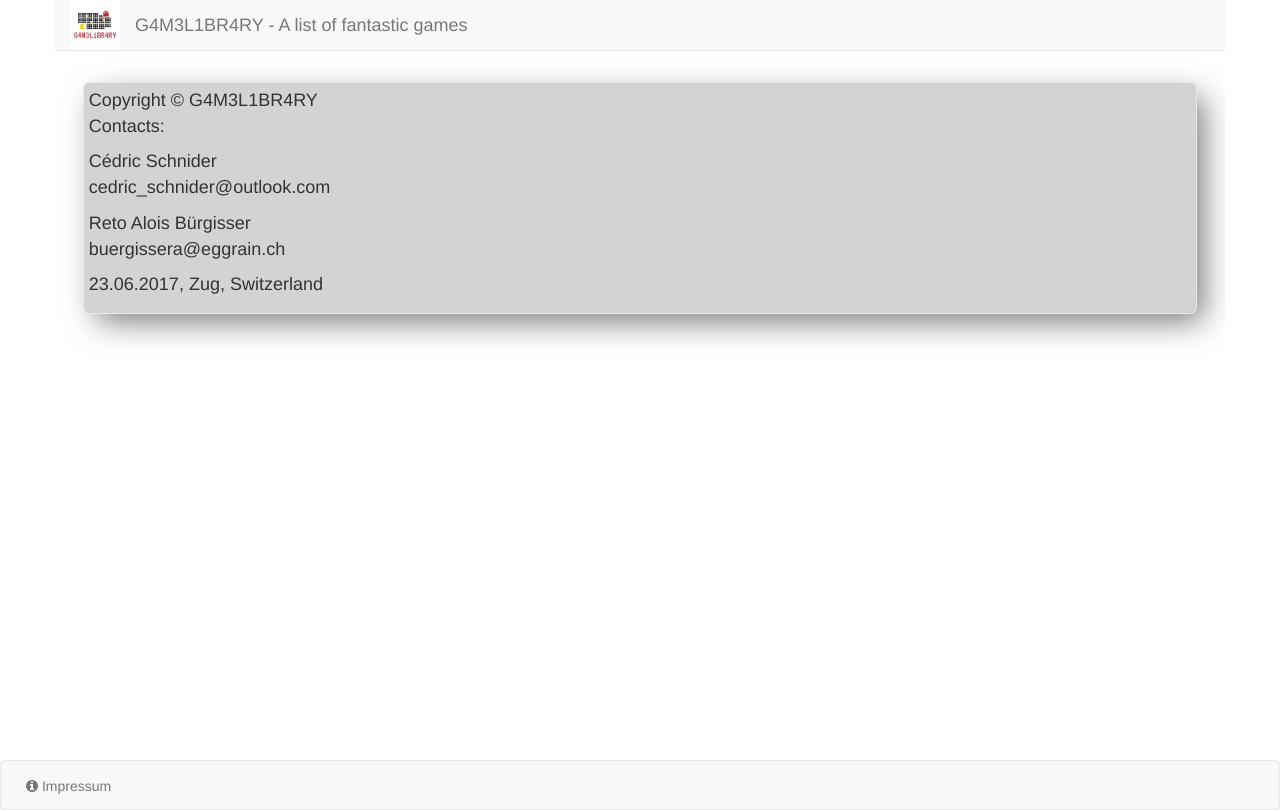
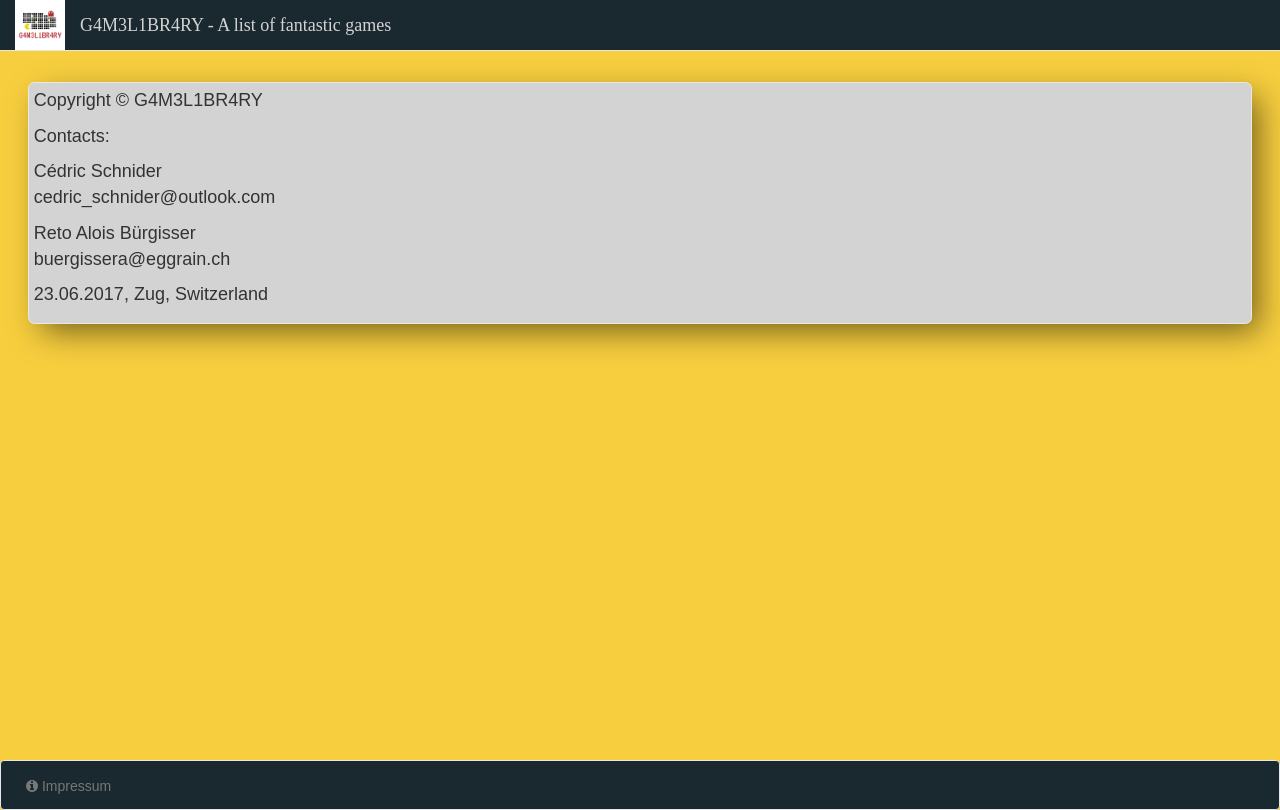
Before and after one commit to Reto411/gameLibrary, an Angular app in the folder GameLibrary/: page /impressum in a window 1280 px wide. Built offline with nearby package versions, Linux system fonts and the light colour scheme.

Commit message:
some hässlichi farbe

```diff
--- a/GameLibrary/src/app/app.component.css
+++ b/GameLibrary/src/app/app.component.css
@@ -6,6 +6,8 @@
     display: flex;             /* NEW, Spec - Opera 12.1, Firefox 20+ */
     flex-direction: column;
     min-height: 100vh;
+    width:100%;
+    background-color: #f7ce3e;
 }
 
 .container-fluid {
@@ -17,6 +19,8 @@
     min-height: 95vh;
     overflow: hidden;
     padding: 0;
+    width: 100%;
+
 }
 
 .footer {
--- a/GameLibrary/src/app/app.component.html
+++ b/GameLibrary/src/app/app.component.html
@@ -1,10 +1,10 @@
 <div class="content">
   <div class="container-fluid">
-    <nav class="navbar navbar-default navbar-static-top">
+     <nav class="navbar navbar-default navbar-static-top"  style="background-color: #1a2930;">
         <div class="container pull-left">
           <div class="navbar-header">
             <img src="assets/images/818c1b6c-dfd0-4171-b319-09fd03f01c3d.png">
-        <a style="padding-left: 30px;" class="navbar-brand" routerLink="" routerLinkActive="active">G4M3L1BR4RY - A list of fantastic games</a>
+            <a style="padding-left: 30px; font-family: atc ripley; color:lightgrey;" class="navbar-brand" routerLink="" routerLinkActive="active">G4M3L1BR4RY - A list of fantastic games</a>
          </div>
         </div>
       </nav>
@@ -12,7 +12,7 @@
         <router-outlet></router-outlet>
       </div>
   </div>
-  <div class="footer navbar-default navbar" >
+  <div class="footer navbar-default navbar" style="background-color: #1a2930;">
     <div style="padding-left: 10px;">
       <a routerLink="/impressum" routerLinkActive="active" class="navbar-text pull-left"><i class="fa fa-info-circle" aria-hidden="true"></i> Impressum</a>
     </div>
--- a/GameLibrary/src/app/impressum/impressum.component.html
+++ b/GameLibrary/src/app/impressum/impressum.component.html
@@ -1,7 +1,9 @@
 <div class="game-box">
    <p>
        Copyright &copy; G4M3L1BR4RY <br>
-       Contacts:
+    </p>
+    <p>
+        Contacts:
     </p>
     <p>
         Cédric Schnider<br>
--- a/GameLibrary/src/styles.css
+++ b/GameLibrary/src/styles.css
@@ -10,6 +10,7 @@ html {
 
 body {
   min-height: 100%;
+  font-family: sans-serif;
 }
 
 nav {
```
Lines whose indentation alone changed are shown as unchanged.
